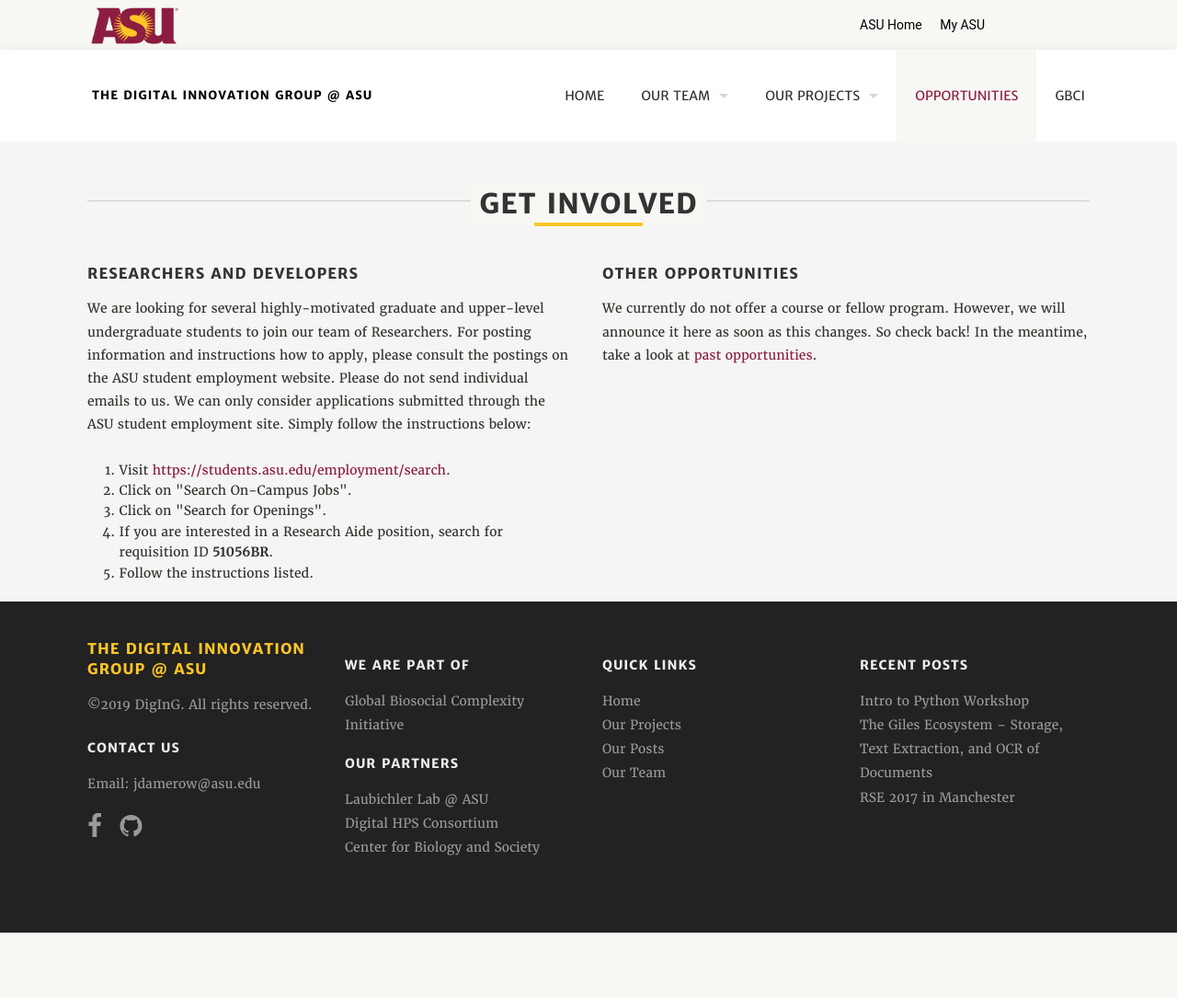
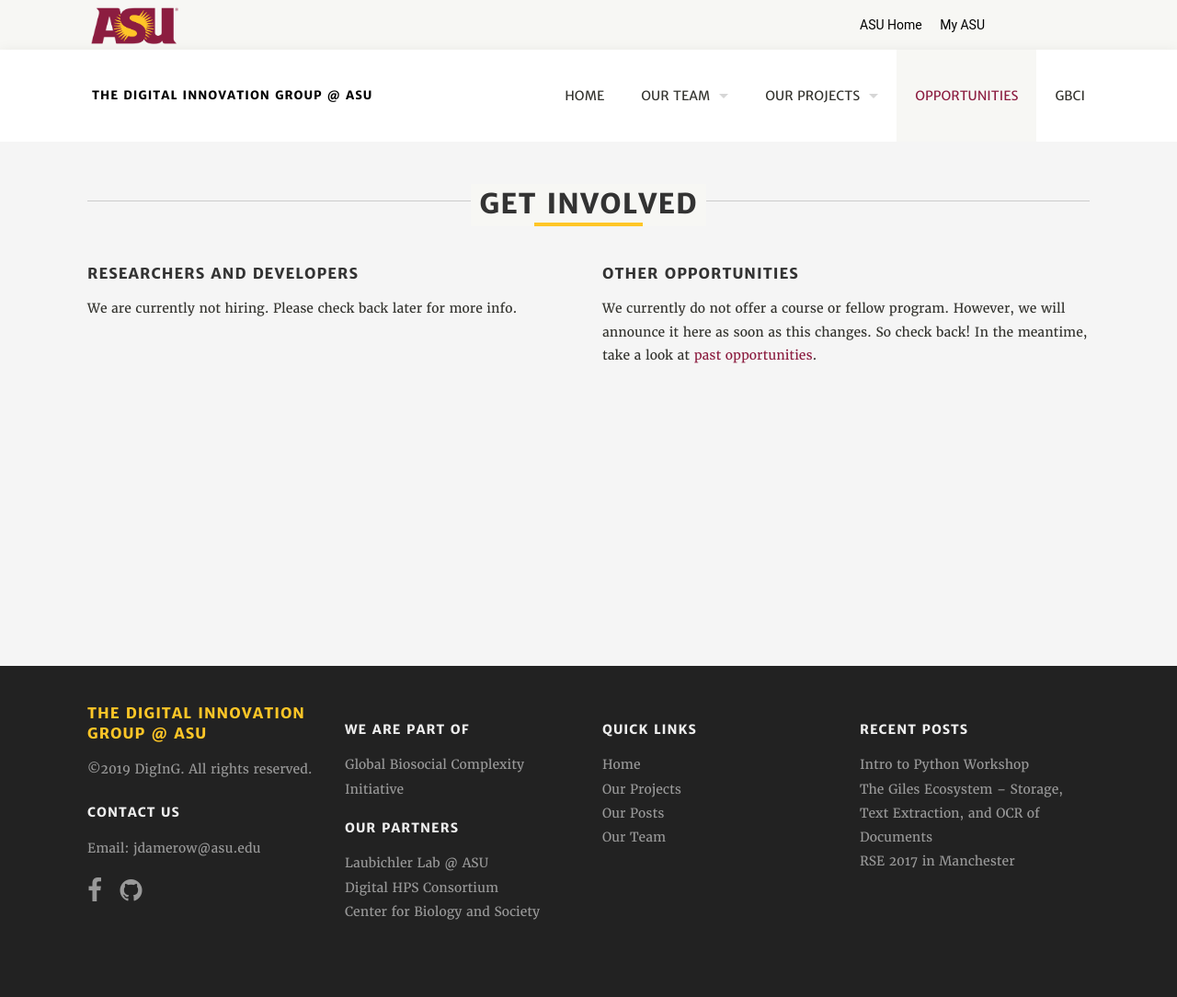
Before and after one commit to diging/diging, a Jekyll site: the page built from opportunities/index.html, in a window 1280 px wide. Shown: the whole page at 92% size. Built offline with Jekyll 4.4.1, drawn with Linux system fonts in a browser that asks for light colours; before the commit the page ends 1014 px from its top, so only the background shows below that.

Commit message:
Diging website updates (#15)
* new update

* footer changes

* Update header.html

* footer and header update

* update

photos with names of new software developers added. Menu bar made adaptable to different screen sizes.

* update

* Update alumni.html

[WEB-8] Deryc Painter listed under alumni

* Update index.html

[WEB-10] research aide posting commented out.

```diff
--- a/_includes/alumni.html
+++ b/_includes/alumni.html
@@ -33,12 +33,13 @@
             <dt>  Rohit Pendbhaje-</dt><dd> Software Developer at Capgemini</dd>
             <dt>  Prajakta Samant-</dt><dd> Software Developer Engineer at Microsoft</dd>
             <dt>  Ram Kumar Kumaresan-</dt><dd> Software Engineer at PayPal</dd>
+            <dt> Yogananda Kishore Yalugoti- </dt><dd> Amazon</dd>
           </dl>
         </div>
 
         <div class='large-6 medium-6 columns'>
           <dl>
-            <dt> Yogananda Kishore Yalugoti- </dt><dd> Amazon</dd>
+
             <dt>  Abhishek Singh-</dt><dd> Q-Sensei Corp.</dd>
             <dt>  Erick Peirson-</dt><dd> Research Associate</dd>
             <dt>  Pranav Sharan- </dt><dd> Software Developer</dd>
--- a/opportunities/index.html
+++ b/opportunities/index.html
@@ -20,15 +20,15 @@
         <header>
           <h3 >Researchers and Developers</h3>
         </header>
-        <!--<p style="padding-bottom: 350px;  ">We are currently not hiring. Please check back later for more info.</p>-->
-	<p>We are looking for several highly-motivated graduate and upper-level undergraduate students to join our team of Researchers. For posting information and instructions how to apply, please consult the postings on the ASU student employment website. Please do not send individual emails to us. We can only consider applications submitted through the ASU student employment site. Simply follow the instructions below: </p>
+        <p style="padding-bottom: 350px;  ">We are currently not hiring. Please check back later for more info.</p>
+	<!-- <p>We are looking for several highly-motivated graduate and upper-level undergraduate students to join our team of Researchers. For posting information and instructions how to apply, please consult the postings on the ASU student employment website. Please do not send individual emails to us. We can only consider applications submitted through the ASU student employment site. Simply follow the instructions below: </p>
 	<ol style="list-style-type: decimal; padding-left: 15px;">
 		<li>Visit <a href="https://students.asu.edu/employment/search" target="_blank">https://students.asu.edu/employment/search</a>.</li>
 		<li>Click on "Search On-Campus Jobs".</li>
 		<li>Click on "Search for Openings".</li>
 		<li>If you are interested in a Research Aide position, search for requisition ID <strong>51056BR</strong>. </li>
 		<li>Follow the instructions listed.</li>
-	</ol>
+	</ol> -->
       </div>
 
       <div class="large-6 medium-6 columns">
```
Also changed, not shown: other parts of _includes/alumni.html (+1 -0 lines).
